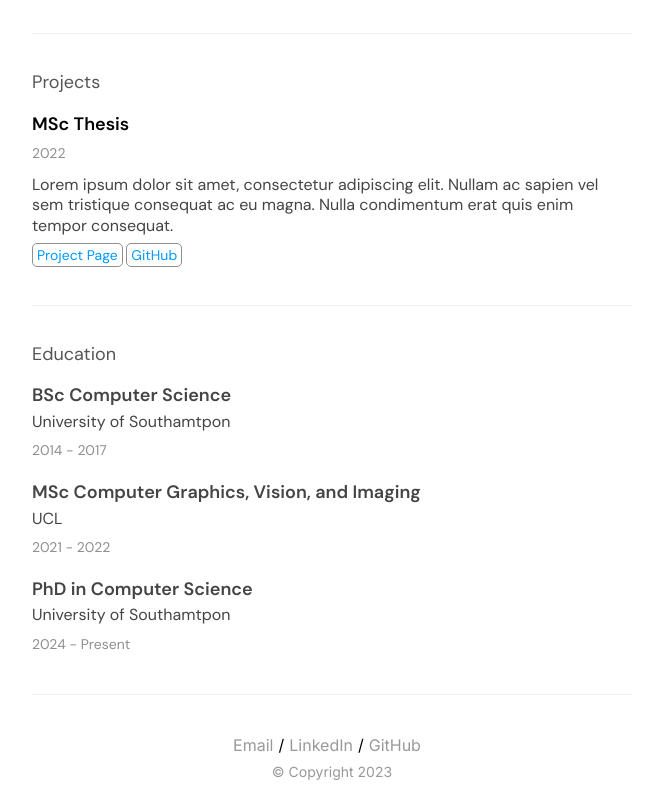
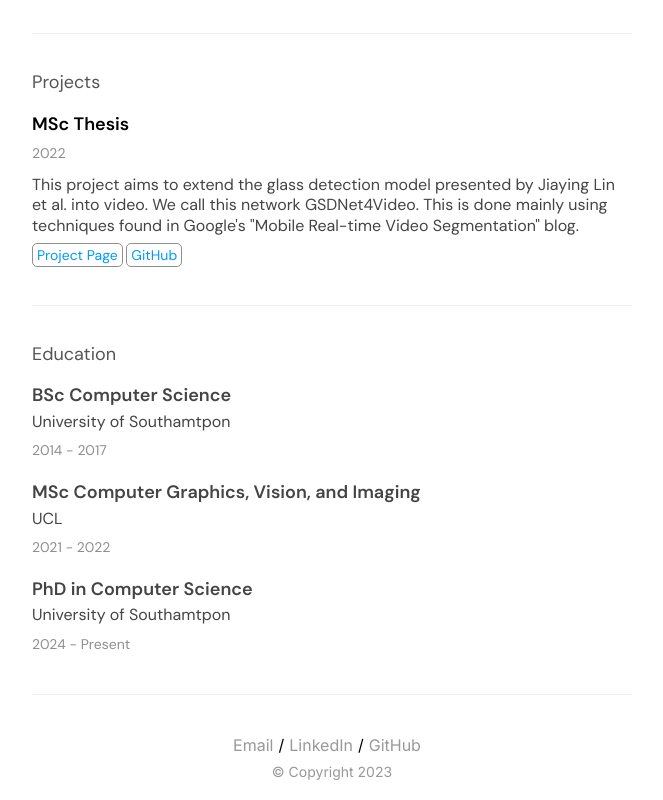
Before and after one commit to harveymannering/harveymannering.github.io, a Jekyll site: the page built from _pages/index.md, in a window 1280 px wide, cut to the strip 951-1751 px from the top of the page. Shown: the whole strip, without its empty margins (308-971 px from the left). Built offline with Jekyll 4.4.1, drawn with Linux system fonts in a browser that asks for light colours.

Commit message:
Changed project description

```diff
--- a/_projects/my-first-project.md
+++ b/_projects/my-first-project.md
@@ -3,7 +3,7 @@ title: MSc Thesis
 layout: project
 year: 2022
 project-url: https://github.com/academicportfolio/academicportfolio.github.io
-excerpt: Lorem ipsum dolor sit amet, consectetur adipiscing elit. Nullam ac sapien vel sem tristique consequat ac eu magna. Nulla condimentum erat quis enim tempor consequat.
+excerpt: This project aims to extend the glass detection model presented by Jiaying Lin et al. into video. We call this network GSDNet4Video. This is done mainly using techniques found in Google's "Mobile Real-time Video Segmentation" blog.
 project-image: https://placehold.co/400
 tag1: Project Page
 tag1link: https://harveymannering.github.io/GlassDetectionInVideos/
```
